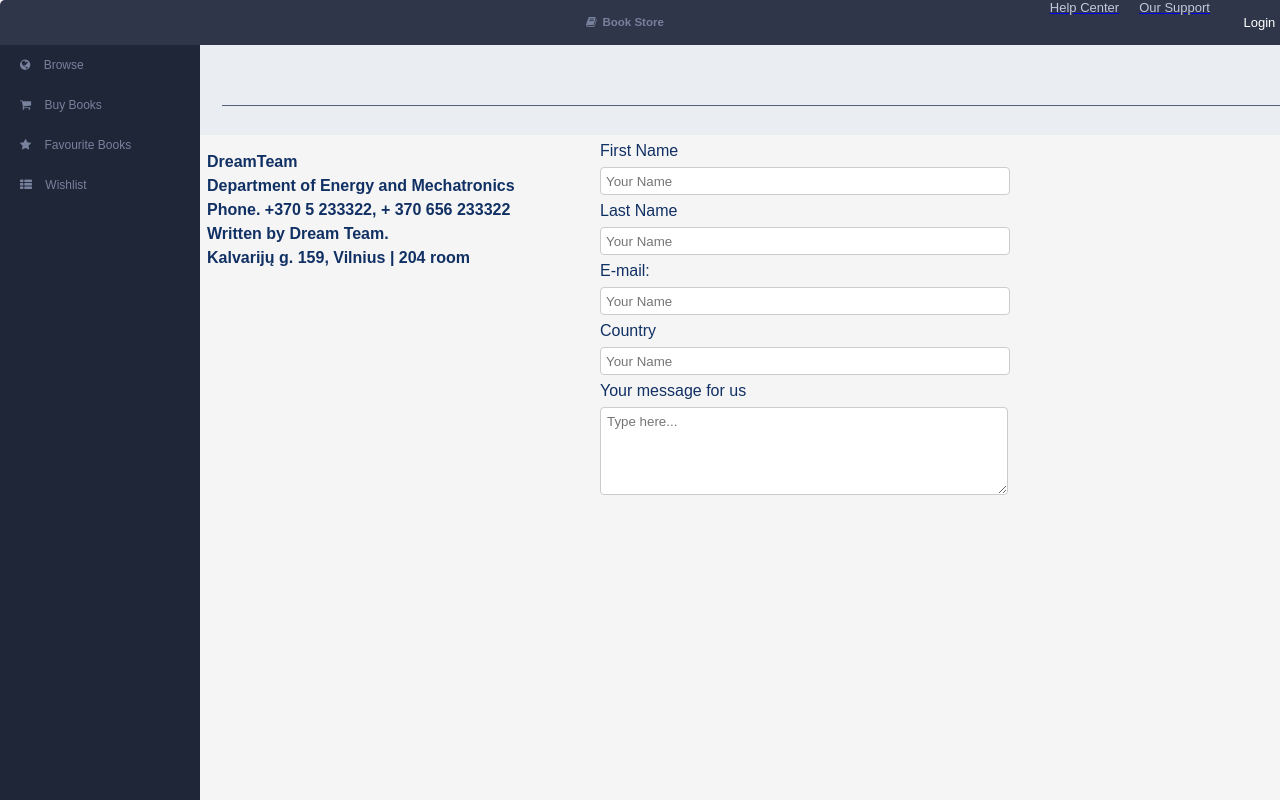
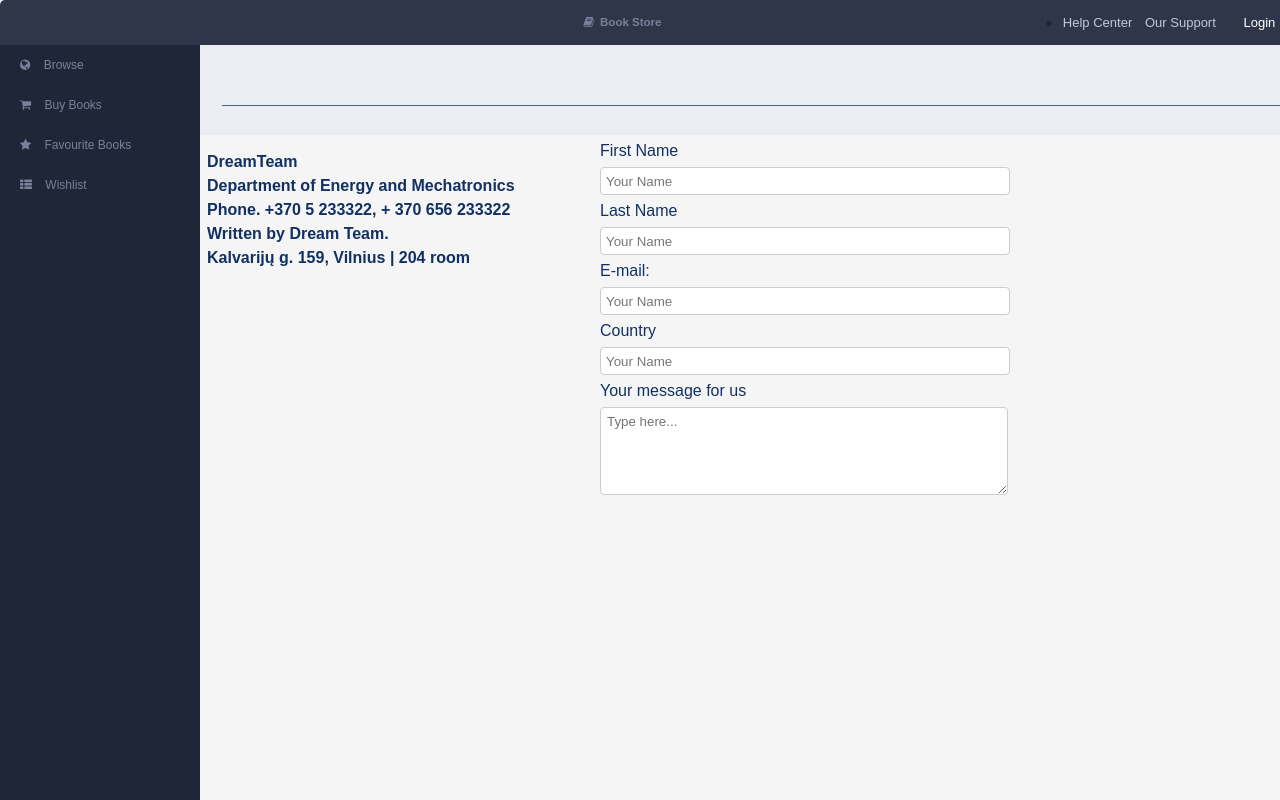
Before and after one commit to birutep/jp172_1_komanda, a React app in the folder book_store_app/: page /support in a window 1280 px wide. Shown: the top 800 px of the page. Built offline with nearby package versions, Linux system fonts and the light colour scheme.

Commit message:
Corrected styles in Header and Footer

```diff
--- a/book_store_app/src/App.js
+++ b/book_store_app/src/App.js
@@ -21,7 +21,7 @@ class App extends Component {
         <Header />
         <Nav />
         <Content />
-        <Footer /> */}
+        <Footer />
         {/* <Register /> */}
         {/* <Login />*/}
 
--- a/book_store_app/src/Footer/Footer.css
+++ b/book_store_app/src/Footer/Footer.css
@@ -15,10 +15,14 @@ footer i {
     color: #ffffff;
 }
 
-.footer_help {
+footer a {
+    height: 100%;
     width: 55px;
+    background-color: #1f2637;
+}
+
+.footer_help i {
     padding-top: 15px;
-    background-color: #1f2637;
 }
 
 .footer_settings {
--- a/book_store_app/src/Header/Header.css
+++ b/book_store_app/src/Header/Header.css
@@ -5,7 +5,6 @@ header {
     border-top-left-radius: 5px;
     border-top-right-radius: 5px;
     font-size: 13px;
-    color: #78819c;
     display: flex;
 }
 
@@ -18,3 +17,27 @@ header {
     font-weight: bold;
     padding-left: 210px;
 }
+
+header a {
+    text-decoration: none;
+    color: #c3c8db;
+    width: 75px;
+    margin: auto;
+    margin-right: 0px;
+    margin-left: 10px;
+}
+
+header a :hover {
+    color: #78819c;
+}
+
+.helpas {
+    width: 90px;
+}
+
+ .helpas:before {
+    float: left;
+    content: "●";
+    color: #1f2637;
+    padding-right: 10px;
+}
--- a/book_store_app/src/Header/Header.js
+++ b/book_store_app/src/Header/Header.js
@@ -1,5 +1,6 @@
 import React from 'react';
 import headerioStiliai from './Header.css';
+import Support_help_stiliai from './Support_help/Support_help.css';
 import Support_help from './Support_help/Support_help';
 import Login from './Login/Login';
 import { Link } from 'react-router-dom';
@@ -11,10 +12,12 @@ const Header = ( props ) => {
             <div className={headerioStiliai.header_bookStore}>
             <p><i className="fa fa-book"></i>&ensp;Book Store</p>
             </div>
-
-            <Link to='/help'><Support_help pavadinimas={'Help Center'} /></Link>
-            <Link to='/support'><Support_help pavadinimas={'Our Support'} /></Link>
-            <Login />
+            {/* <i className="fa fa-circle"></i> */}
+            <Link to='/help' className={headerioStiliai.helpas}><Support_help pavadinimas={'Help Center'}/></Link>
+            <Link to='/support'><Support_help pavadinimas={'Our Support'}/></Link>
+            {/* <Support_help pavadinimas={'Help Center'}/>
+            <Support_help pavadinimas={'Our Support'}/> */}
+            <Login/>
             </header>
         </div>
     )
--- a/book_store_app/src/Header/Login/Login.css
+++ b/book_store_app/src/Header/Login/Login.css
@@ -12,7 +12,7 @@
 }
 
 .header_login_btn:hover {
-    opacity: 0.8;
+    color: #78819c;
 }
 
 .tarpelis {
--- a/book_store_app/src/Header/Support_help/Support_help.css
+++ b/book_store_app/src/Header/Support_help/Support_help.css
@@ -1,14 +1,15 @@
 .header_help_support {
-    display: flex;
-    align-content: flex-end;
-    color: #c3c8db;
-    margin: auto;
+    /* display: flex;
+    align-content: flex-end; */
+    /* color: #c3c8db; */
+    /* margin: auto;
     margin-right: 10px;
-    margin-left: 10px;
+    margin-left: 10px; */
 }
 
-.header_help_support p:first-child::before {
-    content: "●";
-    color: #1f2637;
-    padding-right: 10px;
-}
+/* .header_help_support a {
+text-decoration: none;
+color: #c3c8db;
+width: 75px;
+margin: auto;
+} */
--- a/book_store_app/src/Header/Support_help/Support_help.js
+++ b/book_store_app/src/Header/Support_help/Support_help.js
@@ -3,8 +3,8 @@ import Support_help_stiliai from './Support_help.css';
 
 const Support_help = ( props ) => {
     return (
-        <div className={Support_help_stiliai.header_help_support}>
-           {props.pavadinimas}
+        <div>
+        {props.pavadinimas}
         </div>
         )
 };
```
